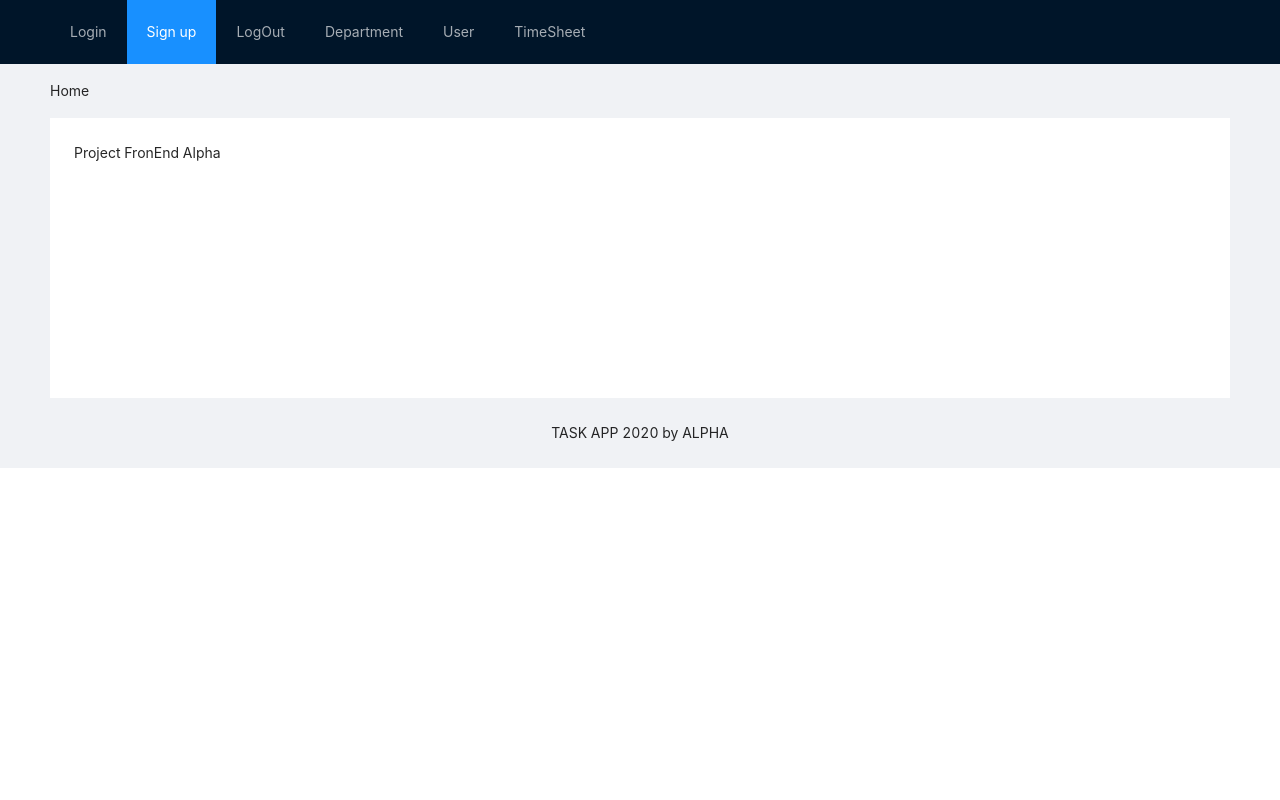
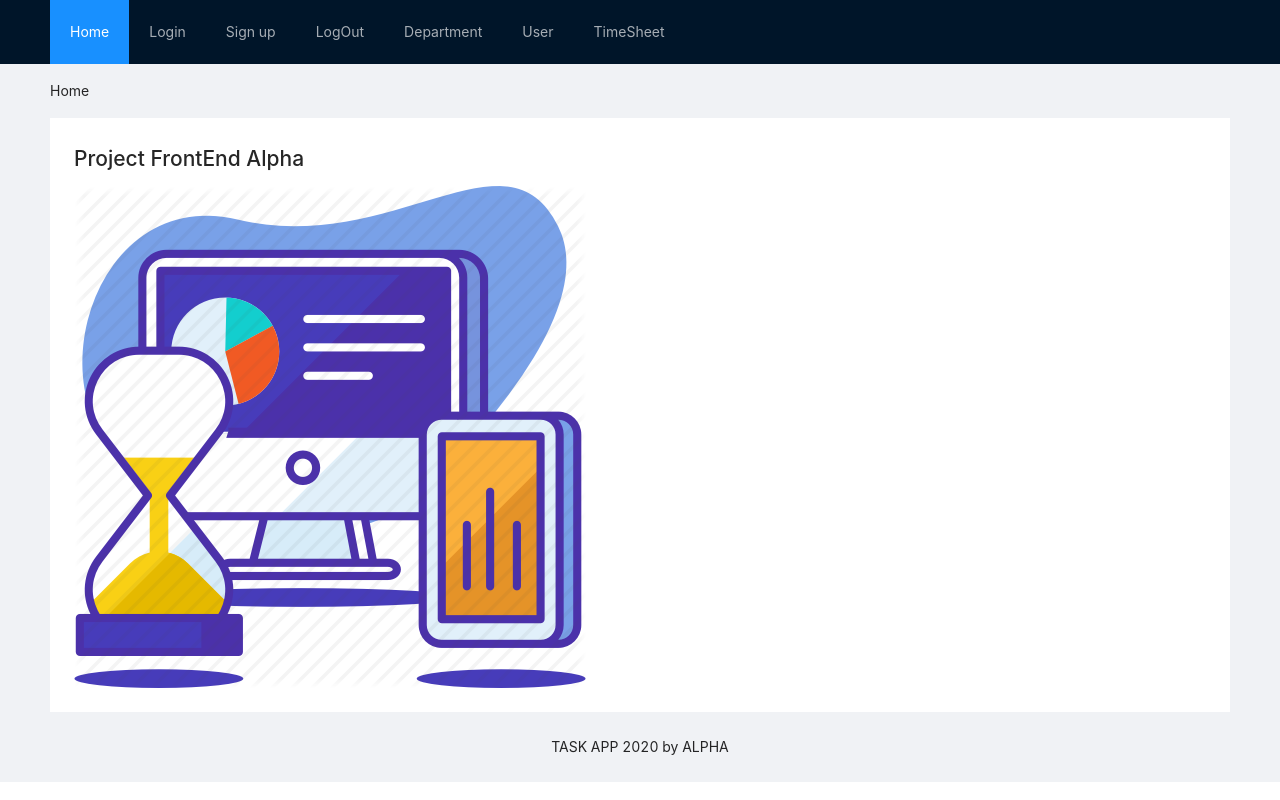
Before and after one commit to una-eif509-desarrolloweb-20G01/webdev-project-frontend-alpha, a React (Create React App) app: page / in a window 1280 px wide. Built offline with nearby package versions, Linux system fonts and the light colour scheme.

Commit message:
Home Page

```diff
--- a/package.json
+++ b/package.json
@@ -13,6 +13,7 @@
     "cors": "^2.8.5",
     "react": "^16.14.0",
     "react-dom": "^16.14.0",
+    "react-lazy-load-image-component": "^1.5.0",
     "react-router-dom": "^5.2.0",
     "react-scripts": "^4.0.0",
     "react-to-print": "^2.11.0",
--- a/src/App.js
+++ b/src/App.js
@@ -43,7 +43,12 @@ function App() {
         <Layout className="layout">
         <Header>
             <div className="logo"/>
-            <Menu theme="dark" mode="horizontal" defaultSelectedKeys={['2']}>
+            <Menu theme="dark" mode="horizontal" defaultSelectedKeys={['0']}>
+                <Menu.Item key="0">
+                    <Link to={"/"}>
+                        Home
+                    </Link>
+                </Menu.Item>
                 <Menu.Item key="1">
                     <Link to={"/login"}>
                     Login
--- a/src/components/Home.js
+++ b/src/components/Home.js
@@ -1,20 +1,11 @@
 import React from "react";
+import logo from "../images/logo.png";
 
 const Home = (props) => {
-    /**
-     * React Hooks
-     * https://reactjs.org/docs/hooks-reference.html
-     */
-
-    /** Service methods **/
-
-    /** Handle actions in the Form **/
-
-    /** General Methods **/
-
     return (
         <div>
-            Project FronEnd Alpha
+            <h1>Project FrontEnd Alpha</h1>
+            <img src={logo} alt="logo"></img>
         </div>
         )
     };
```
Also changed, not shown: src/images/logo.png (added), src/images/logo.svg (added).
